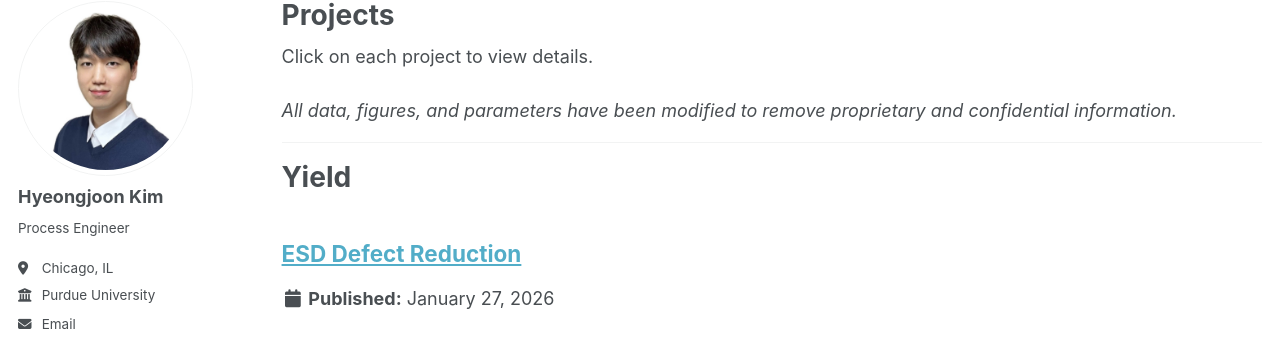
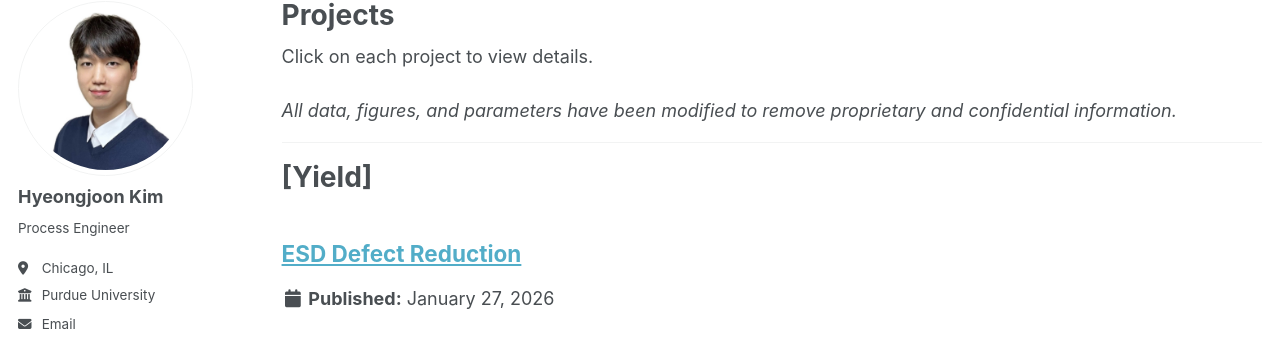
Before and after one commit to joonk1214/joonk1214.github.io, a Jekyll site: the page built from _pages/portfolio.html, in a window 1280 px wide and 900 px high. Shown: the part 100-447 px from the top of the window. Built offline with Jekyll 4.4.1, drawn with Linux system fonts in a browser that asks for light colours; a script bundle is joined from its source files by our own code; library files that are not in the unit come from our copies.

```diff
--- a/_pages/portfolio.html
+++ b/_pages/portfolio.html
@@ -9,7 +9,7 @@ author_profile: true
 Click on each project to view details.<br><br>
 <em>All data, figures, and parameters have been modified to remove proprietary and confidential information.</em>
 <hr>
-<h1>Yield</h1>
+<h1>[Yield]</h1>
 {% assign yield_projects = site.portfolio | where: "category", "yield" %}
 {% for post in yield_projects %}
   {% include archive-single.html %}
```
